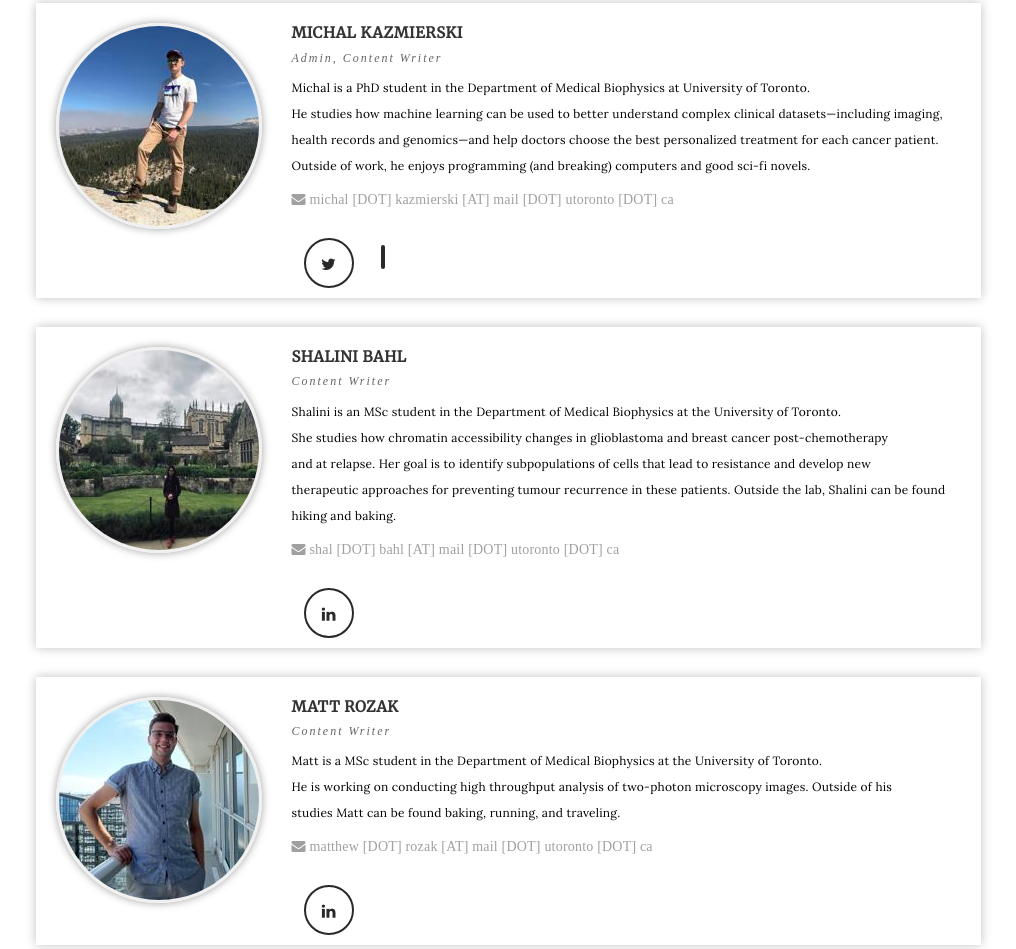
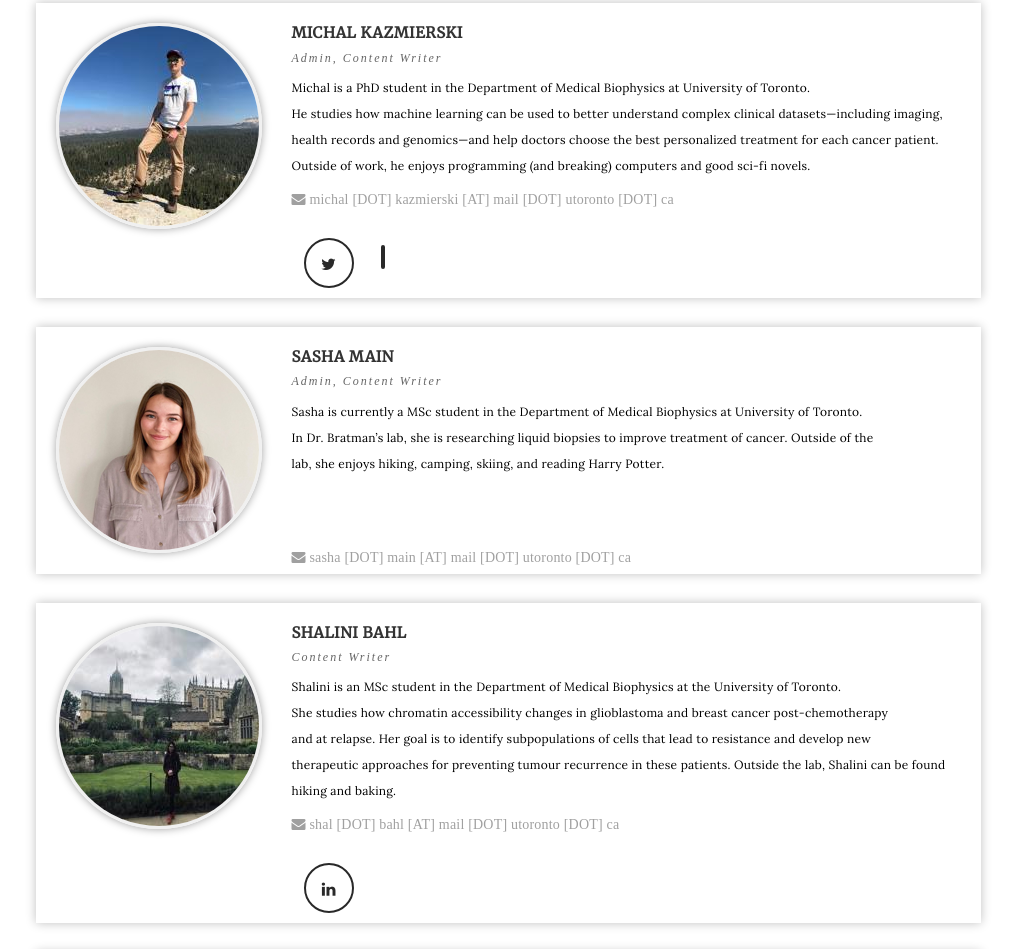
Before and after one commit to GradSchoolDigest/gradschooldigest, a website: page about.html in a window 1280 px wide. Shown: the part 3177-4126 px from the top of the page, without its empty margins (132-1148 px from the left). Drawn offline with Linux system fonts and the light colour scheme; some icons are missing.

Commit message:
My commit 270920_1

```diff
--- a/about.html
+++ b/about.html
@@ -196,7 +196,7 @@
 					   <img src="images/Brian2.jpg" class="img-responsive" alt="Blog Image">
 					   <div>
 							<h5 style="text-align:centre;">BRIAN NGHIEM</h5>
-							<h4 style="text-align:centre";>Admin, Content Writer</h4>
+							<h4 style="text-align:centre";>Admin, Editor, Content Writer</h4>
 							<p style="text-align:left;font-size:12px";>Brian Nghiem is pursuing a MSc degree in the Department of Medical Biophysics at U of T. <br>
 							His research interests include MR neuroimaging and deep learning approaches to image processing. <br>
 							Outside of research, Brian has maintained a life-long love for music. In addition to occasional <br>
@@ -280,6 +280,25 @@
 					<hr/>
 
 					<div class="clearfix float-my-children">
+					   <img src="images/Sasha.png" class="img-responsive" alt="Blog Image">
+					   <div>
+							<h5 style="text-align:centre;">SASHA MAIN</h5>
+							<h4 style="text-align:centre";>Admin, Content Writer</h4>
+							<p style="text-align:left;font-size:12px";>Sasha is currently a MSc student in the Department of Medical Biophysics at University of Toronto. <br>
+							In Dr. Bratman’s lab, she is researching liquid biopsies to improve treatment of cancer. Outside of the <br>
+							lab, she enjoys hiking, camping, skiing, and reading Harry Potter.</p><br><br><br>
+							<p class = "fa fa-envelope" style="text-align:centre;color:#a0a0a0";> sasha [DOT] main [AT] mail [DOT] utoronto [DOT] ca</p>
+						<!--	<div class="row-md-3 row-sm-3">
+								<ul class="social-icon">
+									<li><a href="https://www.linkedin.com/in/matthew-rozak-4769a0114/?originalSubdomain=ca" class="fa fa-linkedin"></a></li>
+									</ul>
+							</div> -->
+					   </div>
+					</div>
+
+					<hr/>
+
+					<div class="clearfix float-my-children">
 					   <img src="images/Shalini.jpg" class="img-responsive" alt="Blog Image">
 					   <div>
 							<h5 style="text-align:centre;">SHALINI BAHL</h5>
@@ -352,7 +371,7 @@
 							Currently, he is working on novel methods of measuring perfusion in the brain with Dr. Uludag at UHN.<br>
 							Outside of academia, he is a passionate singer/songwriter and guitarist, teacher and tutor, CrossFit<br>
 							enthusiast, and camp volunteer.</p>
-						<!--	<p class = "fa fa-envelope" style="text-align:centre;color:#a0a0a0";> labeeb [DOT] talukder [AT] mail [DOT] utoronto [DOT] ca</p> -->
+							<p class = "fa fa-envelope" style="text-align:centre;color:#a0a0a0";> jacob [DOT] schulman [AT] mail [DOT] utoronto [DOT] ca</p>
 						<!--	<div class="row-md-3 row-sm-3">
 								<ul class="social-icon">
 									<li><a href="https://www.linkedin.com/in/matthew-rozak-4769a0114/?originalSubdomain=ca" class="fa fa-linkedin"></a></li>
```
Also changed, not shown: images/Sasha.png (added).
